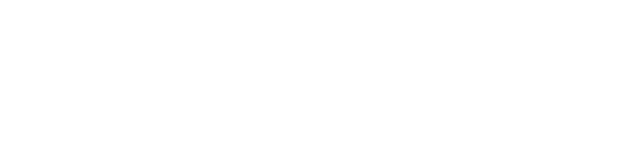
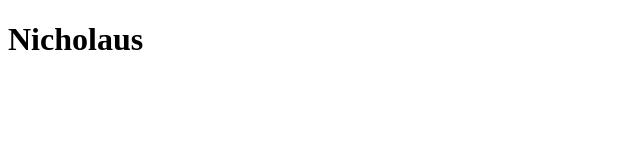
Before and after one commit to Smitte101/Firstgithub, a plain HTML site: page index.html in a window 1280 px wide. Shown: the whole page, without its empty margins (0-640 px from the left). Drawn offline with Linux system fonts and the light colour scheme.

Commit message:
modify index page

```diff
--- a/index.html
+++ b/index.html
@@ -4,6 +4,6 @@
 	<title>Firstgithub</title>
 </head>
 <body>
-
+	 <h1>Nicholaus</h1>
 </body>
 </html>
```
